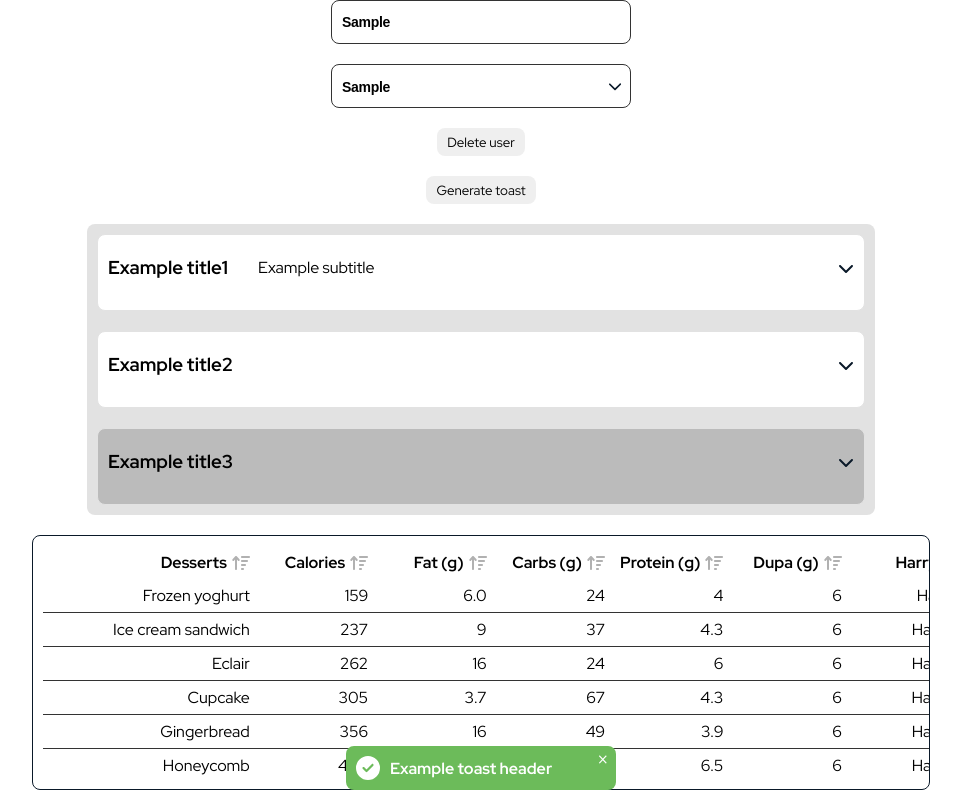
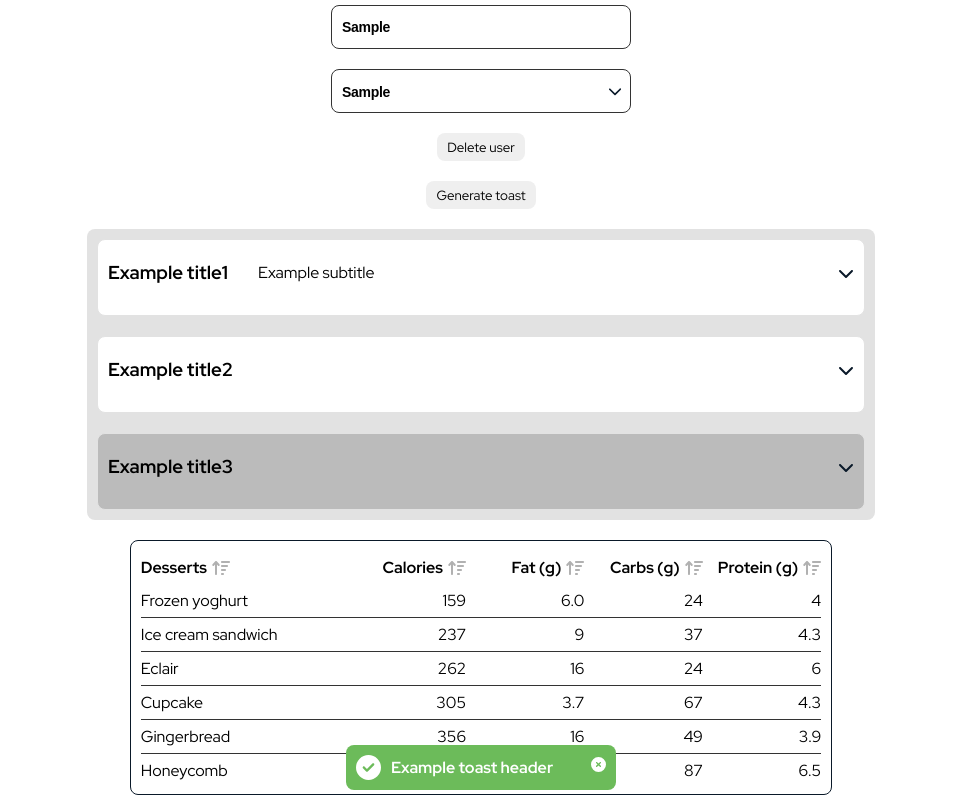
Before and after one commit to rartamosa/React-UI-components, a React (Create React App) app: page / in a window 1280 px wide. Both pictures are taken after typing "Sample", "Sample" into the empty fields and a click on the button "Generate toast". Shown: the whole page, without its empty margins (159-1120 px from the left). Built offline with nearby package versions, Linux system fonts and the light colour scheme.

Commit message:
Finalized components

```diff
--- a/src/App.tsx
+++ b/src/App.tsx
@@ -114,7 +114,7 @@ const App = () => {
         // actionButtonColor="red"
         // cancelButtonColor="blue"
         // overlayColor="pink"
-        // dialogPosition="right-bottom"
+        // dialogPosition="right-top"
         blockScroll={true}
         closeOnEsc={true}
         closeOnOverlayClick={true}
@@ -126,11 +126,12 @@ const App = () => {
         onClick={() =>
           onToastAdd({
             toastHeader: "Example toast header",
-            // typeOfToast: "error",
+            // typeOfToast: "warning",
             // toastDescription: "Example toast description",
             // size: "large",
             // boxShadow: true,
             // toastIcon: "sun",
+            // iconColor: "red",
             // toastBacgroundColor: "pink",
             // toastFontColor: "black",
           })
@@ -138,11 +139,11 @@ const App = () => {
       >
         Generate toast
       </Button>
-      <Toast //TODO X do zamknięcia toasta pojawia się tylko przy pierwszym toaście
+      <Toast
         toastList={toastList}
         // animationType="slide"
         onToastRemove={onToastRemove}
-        // toastsPosition="top-center"
+        // toastsPosition="top-left"
       />
 
       {/* ACCORDION */}
@@ -151,23 +152,21 @@ const App = () => {
         // iconColor="red"
         // show="many"
         // customIconClosed="sun"
-        // accordionBodyHeight="100px"
+        // accordionBodyHeight="500px"
         // scroll={false}
         // containerBackgroundColor="red"
         // accordionBackgroundColor="pink"
-        // defaultIndex={1} //TODO nie działa dla 0
+        // defaultIndex={0}
         // defaultIndexes={[0, 1]}
       />
 
       {/* TABLE */}
       <Table
-        // mainHeader="Example table main header"
         columnNames={dummyColumnNames}
         tableRows={dummyTableRows}
         // headerBackGroundColor="pink"
         // denseRows={true}
         // iconColor="blue"
-        // footerIconsColor="orange"
         // borderColor="red"
         // borderWidth="10px"
         // allowSorting={false}
--- a/src/components/Accordion/Accordion.tsx
+++ b/src/components/Accordion/Accordion.tsx
@@ -42,7 +42,7 @@ const Accordion = ({
 }: AccordionProps) => {
   const [isAccordionExpanded, setIsAccordionExpanded] = useState<
     boolean | number
-  >(defaultIndex ? defaultIndex : false);
+  >(defaultIndex !== undefined ? defaultIndex : false);
   const [areAccordionsExpanded, setAreAccordionsExpanded] = useState<number[]>(
     defaultIndexes ? defaultIndexes : []
   );
--- a/src/components/Select/Select.tsx
+++ b/src/components/Select/Select.tsx
@@ -45,6 +45,7 @@ const Select = ({
     setSelectedOption(option);
     setSelectedOptionDraft(option);
     setAreSelectOptionsOpen(false);
+    setError(false);
   };
 
   const onSelectClear = (event: React.SyntheticEvent): void => {
@@ -52,6 +53,7 @@ const Select = ({
     const emptyOption = { id: "", name: "" };
     setSelectedOption(emptyOption);
     setSelectedOptionDraft(emptyOption);
+    setError(false);
     if (shouldCloseOnClear) {
       setAreSelectOptionsOpen(false);
     } else {
@@ -69,8 +71,10 @@ const Select = ({
       if (matchingOption) {
         setSelectedOption(selectedOptionDraft);
         setAreSelectOptionsOpen(false);
+        setError(false);
       } else {
         setSelectedOptionDraft(selectedOption);
+        setError(false);
       }
     } else {
       setError(true);
@@ -85,6 +89,7 @@ const Select = ({
       name: event.target.value,
     };
     setSelectedOptionDraft(newOptionDraft);
+    setError(false);
   };
 
   const onSelectOptionsOpen = (event: React.SyntheticEvent): void => {
--- a/src/components/Table/tableDummyData.ts
+++ b/src/components/Table/tableDummyData.ts
@@ -4,10 +4,6 @@ export const dummyColumnNames = [
   "Fat (g)",
   "Carbs (g)",
   "Protein (g)",
-  "Dupa (g)",
-  "Harry",
-  "Dupper",
-  "Nanana",
 ];
 
 export const dummyTableRows = [
@@ -17,10 +13,6 @@ export const dummyTableRows = [
     fat: "6.0",
     carbs: 24,
     protein: 4.0,
-    dupa: 6,
-    harry: "Harry1",
-    dupper: "Dupper1",
-    nanana: "nanana1",
   },
   {
     rowName: "Ice cream sandwich",
@@ -28,10 +20,6 @@ export const dummyTableRows = [
     fat: 9.0,
     carbs: 37,
     protein: 4.3,
-    dupa: 6,
-    harry: "Harry2",
-    dupper: "Dupper2",
-    nanana: "nanana2",
   },
   {
     rowName: "Eclair",
@@ -39,10 +27,6 @@ export const dummyTableRows = [
     fat: 16.0,
     carbs: 24,
     protein: 6.0,
-    dupa: 6,
-    harry: "Harry3",
-    dupper: "Dupper3",
-    nanana: "nanana3",
   },
   {
     rowName: "Cupcake",
@@ -50,10 +34,6 @@ export const dummyTableRows = [
     fat: 3.7,
     carbs: 67,
     protein: 4.3,
-    dupa: 6,
-    harry: "Harry4",
-    dupper: "Dupper4",
-    nanana: "nanana4",
   },
   {
     rowName: "Gingerbread",
@@ -61,10 +41,6 @@ export const dummyTableRows = [
     fat: 16,
     carbs: 49,
     protein: 3.9,
-    dupa: 6,
-    harry: "Harry5",
-    dupper: "Dupper5",
-    nanana: "nanana5",
   },
   {
     rowName: "Honeycomb",
@@ -72,10 +48,6 @@ export const dummyTableRows = [
     fat: 3.2,
     carbs: 87,
     protein: 6.5,
-    dupa: 6,
-    harry: "Harry6",
-    dupper: "Dupper6",
-    nanana: "nanana6",
   },
   {
     rowName: "Ice cream sandwich",
@@ -83,10 +55,6 @@ export const dummyTableRows = [
     fat: 9,
     carbs: 37,
     protein: 4.3,
-    dupa: 6,
-    harry: "Harry7",
-    dupper: "Dupper7",
-    nanana: "nanana7",
   },
   {
     rowName: "Jelly Bean",
@@ -94,10 +62,6 @@ export const dummyTableRows = [
     fat: 0,
     carbs: 94,
     protein: 0,
-    dupa: 6,
-    harry: "Harry8",
-    dupper: "Dupper8",
-    nanana: "nanana8",
   },
   {
     rowName: "KitKat",
@@ -105,10 +69,6 @@ export const dummyTableRows = [
     fat: 26,
     carbs: 65,
     protein: 7,
-    dupa: 6,
-    harry: "Harry9",
-    dupper: "Dupper9",
-    nanana: "nanana9",
   },
   {
     rowName: "Lollipop",
@@ -116,10 +76,6 @@ export const dummyTableRows = [
     fat: 0.2,
     carbs: 98,
     protein: 0,
-    dupa: 6,
-    harry: "Harry10",
-    dupper: "Dupper10",
-    nanana: "nanana10",
   },
   {
     rowName: "Marshmallow",
@@ -127,10 +83,6 @@ export const dummyTableRows = [
     fat: 0,
     carbs: 81,
     protein: 2,
-    dupa: 6,
-    harry: "Harry11",
-    dupper: "Dupper11",
-    nanana: "nanana11",
   },
   {
     rowName: "Nougat",
@@ -138,10 +90,6 @@ export const dummyTableRows = [
     fat: 16,
     carbs: 49,
     protein: 3.9,
-    dupa: 6,
-    harry: "Harry12",
-    dupper: "Dupper12",
-    nanana: "nanana12",
   },
   {
     rowName: "Oreo",
@@ -149,9 +97,5 @@ export const dummyTableRows = [
     fat: 18,
     carbs: 63,
     protein: 4,
-    dupa: 6,
-    harry: "Harry13",
-    dupper: "Dupper13",
-    nanana: "nanana13",
   },
 ];
--- a/src/components/Table/tableStyles.ts
+++ b/src/components/Table/tableStyles.ts
@@ -81,8 +81,14 @@ export const ColumnName = styled.div`
   align-items: center;
   justify-content: flex-end;
   gap: 5px;
+  &:first-of-type {
+    justify-self: flex-start;
+  }
 `;
 
 export const TCell = styled.div`
   text-align: right;
+  &:first-of-type {
+    text-align: left;
+  }
 `;
--- a/src/components/Toast/Toast.tsx
+++ b/src/components/Toast/Toast.tsx
@@ -4,19 +4,21 @@ import {
   faCircleExclamation,
   faTriangleExclamation,
   faCircleInfo,
+  faCircleXmark,
 } from "@fortawesome/free-solid-svg-icons";
 import { library } from "@fortawesome/fontawesome-svg-core";
-import { FontAwesomeIcon } from "@fortawesome/react-fontawesome";
 
 import { ToastProps, toastFontColorHex } from "./ToastProps";
 
-import BasicCloseButton from "../Basic Components/BasicCloseButton";
 import {
   SingleToast,
   ToastDescriptionContainer,
   ToastHeader,
   ToastCopy,
   ToastContainerDiv,
+  HeaderContainer,
+  ToastCloseButton,
+  ToastIcon,
 } from "./toastStyles";
 
 library.add(
@@ -24,7 +26,8 @@ library.add(
   faCircleCheck,
   faCircleExclamation,
   faTriangleExclamation,
-  faCircleInfo
+  faCircleInfo,
+  faCircleXmark
 );
 
 const Toast = ({
@@ -43,6 +46,7 @@ const Toast = ({
           toastBacgroundColor,
           toastFontColor = toastFontColorHex,
           toastIcon,
+          iconColor,
           typeOfToast,
           size,
           boxShadow,
@@ -61,56 +65,55 @@ const Toast = ({
           >
             {typeOfToast === "success" ||
               (typeOfToast === undefined && (
-                <FontAwesomeIcon
+                <ToastIcon
                   icon={
                     toastIcon ? ["fas", toastIcon] : ["fas", "circle-check"]
                   }
-                  size="xl"
+                  color={iconColor}
                 />
               ))}
 
             {typeOfToast === "error" && (
-              <FontAwesomeIcon
+              <ToastIcon
                 icon={
                   toastIcon ? ["fas", toastIcon] : ["fas", "circle-exclamation"]
                 }
-                size="xl"
+                color={iconColor}
               />
             )}
 
             {typeOfToast === "warning" && (
-              <FontAwesomeIcon
+              <ToastIcon
                 icon={
                   toastIcon
                     ? ["fas", toastIcon]
                     : ["fas", "triangle-exclamation"]
                 }
-                size="xl"
+                color={iconColor}
               />
             )}
 
             {typeOfToast === "info" && (
-              <FontAwesomeIcon
+              <ToastIcon
                 icon={toastIcon ? ["fas", toastIcon] : ["fas", "circle-info"]}
-                size="xl"
+                color={iconColor}
               />
             )}
 
             <ToastDescriptionContainer>
-              <BasicCloseButton
-                onClick={() => onToastRemove(id)}
-                style={{
-                  position: "absolute",
-                  right: "0",
-                  top: "0",
-                  paddingRight: "7px",
-                }}
-              >
-                &times;
-              </BasicCloseButton>
-              <ToastHeader toastHeader={toastHeader} size={size}>
-                {toastHeader}
-              </ToastHeader>
+              <HeaderContainer>
+                <ToastHeader toastHeader={toastHeader} size={size}>
+                  {toastHeader}
+                </ToastHeader>
+
+                <ToastCloseButton
+                  icon={["fas", "circle-xmark"]}
+                  onClick={() => onToastRemove(id)}
+                  style={{ cursor: "pointer", alignSelf: "baseline" }}
+                  iconSize={size}
+                />
+              </HeaderContainer>
+
               {toastDescription && (
                 <ToastCopy toastDescription={toastDescription} size={size}>
                   {toastDescription}
--- a/src/components/Toast/ToastProps.tsx
+++ b/src/components/Toast/ToastProps.tsx
@@ -2,7 +2,7 @@ import { IconName } from "@fortawesome/fontawesome-svg-core";
 
 export type ToastProps = {
   toastList: SingleToastProps[];
-  animationType?: "fadein" | "grow" | "slide";
+  animationType?: "fade" | "grow" | "slide";
   onToastRemove: (id: string) => void;
   toastsPosition?:
     | "bottom-center"
@@ -11,6 +11,7 @@ export type ToastProps = {
     | "top-center"
     | "top-left"
     | "top-right";
+  buttonProps?: React.CSSProperties;
 };
 
 export type ToastToAdd = {
@@ -19,6 +20,7 @@ export type ToastToAdd = {
   toastBacgroundColor?: string;
   toastFontColor?: string;
   toastIcon?: IconName;
+  iconColor?: string;
   typeOfToast?: "success" | "error" | "warning" | "info";
   size?: "small" | "medium" | "large";
   boxShadow?: boolean;
--- a/src/components/Toast/toastAnimations.tsx
+++ b/src/components/Toast/toastAnimations.tsx
@@ -21,30 +21,46 @@ export const useDelayUnmount = (
 
 export const determineAnimationType = (
   animationType?: string,
-  toastsPosition?: string
+  toastsPosition?: string,
+  isUnmounting?: boolean
 ): Keyframes => {
-  if (
-    toastsPosition === "bottom-center" ||
-    toastsPosition === "bottom-left" ||
-    toastsPosition === "bottom-right"
-  ) {
-    if (animationType === "fadein") {
+  if (!isUnmounting) {
+    if (animationType === "fade") {
       return fadein;
     } else if (animationType === "grow") {
       return growin;
-    } else if (animationType === "slide") {
+    } else if (
+      (animationType === "slide" && toastsPosition === "bottom-left") ||
+      toastsPosition === "bottom-center" ||
+      toastsPosition === "bottom-right"
+    ) {
       return slidein;
+    } else if (
+      (animationType === "slide" && toastsPosition === "top-left") ||
+      toastsPosition === "top-center" ||
+      toastsPosition === "top-right"
+    ) {
+      return slideinTop;
     }
   } else {
-    if (animationType === "fadein") {
-      return fadein;
+    if (animationType === "fade") {
+      return fadeout;
     } else if (animationType === "grow") {
       return growout;
-    } else if (animationType === "slide") {
+    } else if (
+      (animationType === "slide" && toastsPosition === "top-left") ||
+      toastsPosition === "top-center" ||
+      toastsPosition === "top-right"
+    ) {
+      return slideoutTop;
+    } else if (
+      (animationType === "slide" && toastsPosition === "bottom-left") ||
+      toastsPosition === "bottom-center" ||
+      toastsPosition === "bottom-right"
+    ) {
       return slideout;
     }
   }
-
   return fadein;
 };
 
@@ -55,21 +71,28 @@ export const fadein = keyframes`
 100% { opacity: 1 }
 `;
 
+export const fadeout = keyframes`
+0% { opacity: 1 }
+30% { opacity: 0.7 }
+60% { opacity: 0.4 }
+100% { opacity: 0.1 }
+`;
+
 export const growout = keyframes`
+from {
+    transform: scale(1);
+  }
+  to {
+    transform: scale(0);
+  }
+`;
+
+export const growin = keyframes`
 from {
     transform: scale(0);
   }
   to {
     transform: scale(1);
-  }
-`;
-
-export const growin = keyframes`
-from {
-    transform: scale(1);
-  }
-  to {
-    transform: scale(0);
   }
 `;
 
@@ -90,3 +113,21 @@ export const slideout = keyframes`
     transform: translateY(100%);
   }
 `;
+
+export const slideinTop = keyframes`
+from {
+  transform: translateY(-100%);
+}
+to {
+  transform: translateY(0%);
+}
+`;
+
+export const slideoutTop = keyframes`
+from {
+  transform: translateY(0);
+}
+to {
+  transform: translateY(-100%);
+}
+`;
--- a/src/components/Toast/toastStyles.ts
+++ b/src/components/Toast/toastStyles.ts
@@ -1,5 +1,7 @@
 import styled, { css } from "styled-components";
 import { determineAnimationType } from "./toastAnimations";
+
+import { FontAwesomeIcon } from "@fortawesome/react-fontawesome";
 
 export const SingleToast = styled.div<{
   toastBacgroundColor?: string;
@@ -7,7 +9,7 @@ export const SingleToast = styled.div<{
   typeOfToast?: "success" | "error" | "warning" | "info";
   size?: "small" | "medium" | "large";
   boxShadow?: boolean;
-  animationType?: "fadein" | "grow" | "slide";
+  animationType?: "fade" | "grow" | "slide";
   animation?: string;
   isUnmounting?: boolean;
   toastsPosition?:
@@ -26,23 +28,24 @@ export const SingleToast = styled.div<{
   gap: 10px;
 
   animation-name: ${(props) =>
-    determineAnimationType(props.animationType, props.toastsPosition)};
+    determineAnimationType(
+      props.animationType,
+      props.toastsPosition,
+      props.isUnmounting
+    )};
   animation-duration: 0.2s;
   animation-timing-function: linear;
   animation-fill-mode: forwards;
-  ${(props) =>
-    props.isUnmounting &&
-    css`
-      animation-direction: reverse;
-    `}
 
   ${(props) =>
     props.boxShadow &&
     css`
       box-shadow: 3px 3px 10px -1px rgba(51, 51, 51, 1);
     `}
+
   color: ${(props) => props.toastFontColor};
   margin: 0 0 10px 0;
+
   ${(props) =>
     props.typeOfToast === "error" &&
     css`
@@ -50,6 +53,7 @@ export const SingleToast = styled.div<{
         ? props.toastBacgroundColor
         : "#f62e36"};
     `}
+
   ${(props) =>
     props.typeOfToast === "warning" &&
     css`
@@ -57,6 +61,7 @@ export const SingleToast = styled.div<{
         ? props.toastBacgroundColor
         : "#ff9500"};
     `}
+
     ${(props) =>
     props.typeOfToast === "info" &&
     css`
@@ -72,6 +77,7 @@ export const SingleToast = styled.div<{
       font-size: 11px;
       margin-right: 5px;
     `}
+
       ${(props) =>
     props.size === "large" &&
     css`
@@ -79,19 +85,19 @@ export const SingleToast = styled.div<{
     `}
 
       @media (max-width: 768px) {
-    width: 150px;
+    width: 250px;
     font-size: 11px;
     margin-right: 5px;
     ${(props) =>
       props.size === "small" &&
       css`
-        width: 100px;
+        width: 150px;
         font-size: 8px;
       `}
     ${(props) =>
       props.size === "large" &&
       css`
-        width: 200px;
+        width: 90%;
         font-size: 9px;
       `}
   }
@@ -102,6 +108,8 @@ export const ToastDescriptionContainer = styled.div`
   flex-direction: column;
   gap: 5px;
   justify-content: center;
+  position: relative;
+  width: 100%;
 `;
 
 export const ToastHeader = styled.span<{
@@ -109,7 +117,7 @@ export const ToastHeader = styled.span<{
   size?: "small" | "medium" | "large";
 }>`
   font-weight: 700;
-  margin-right: 5px;
+  position: relative;
   ${(props) =>
     props.size === "small" &&
     css`
@@ -127,7 +135,6 @@ export const ToastCopy = styled.span<{
   size?: "small" | "medium" | "large";
 }>`
   font-size: 13px;
-  margin-right: 5px;
   ${(props) =>
     props.size === "small" &&
     css`
@@ -155,6 +162,7 @@ export const ToastContainerDiv = styled.div<{
   height: fit-content;
   display: flex;
   flex-direction: column-reverse;
+  align-items: center;
 
   ${(props) =>
     props.toastsPosition === "bottom-left" &&
@@ -194,4 +202,38 @@ export const ToastContainerDiv = styled.div<{
       margin: 10px 10px 0 0;
       flex-direction: column;
     `}
+    @media (max-width: 768px) {
+    width: 100%;
+  }
 `;
+
+export const HeaderContainer = styled.div`
+  display: flex;
+  justify-content: space-between;
+  align-items: center;
+  gap: 5px;
+`;
+
+export const ToastCloseButton = styled(FontAwesomeIcon)<{
+  iconSize?: "small" | "medium" | "large";
+}>`
+  cursor: pointer;
+  align-self: baseline;
+  font-size: 15px;
+  ${(props) =>
+    props.iconSize === "small" &&
+    css`
+      font-size: 15px;
+    `}
+  @media (max-width: 768px) {
+    ${(props) =>
+      props.iconSize === "large" &&
+      css`
+        font-size: 15px;
+      `}
+  }
+`;
+
+export const ToastIcon = styled(FontAwesomeIcon)`
+  font-size: 25px;
+`;
--- a/src/index.css
+++ b/src/index.css
@@ -12,8 +12,8 @@ code {
 
 #root {
   display: flex;
-  /* height: 100vh;
-  width: 100vw; */
+  height: 100vh;
+  width: 100vw;
   align-items: center;
   justify-content: center;
   flex-direction: column;
```
